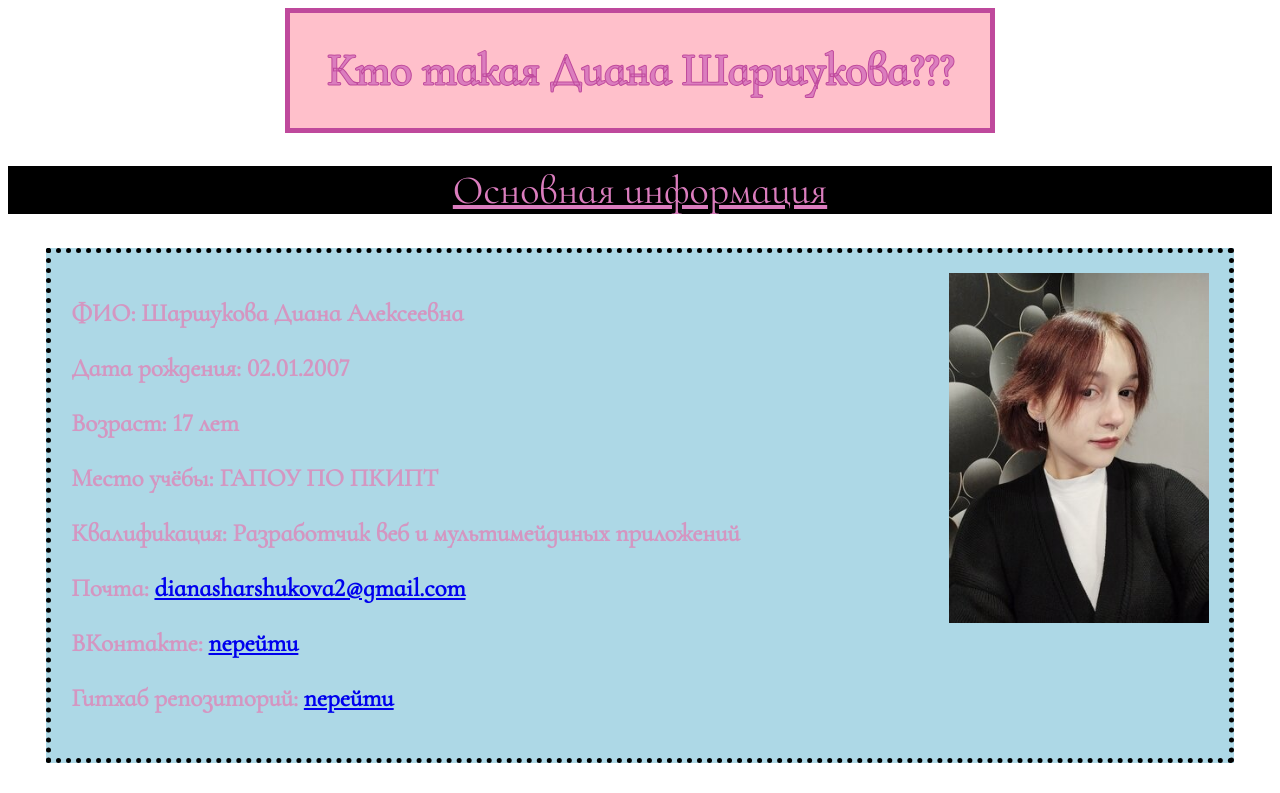
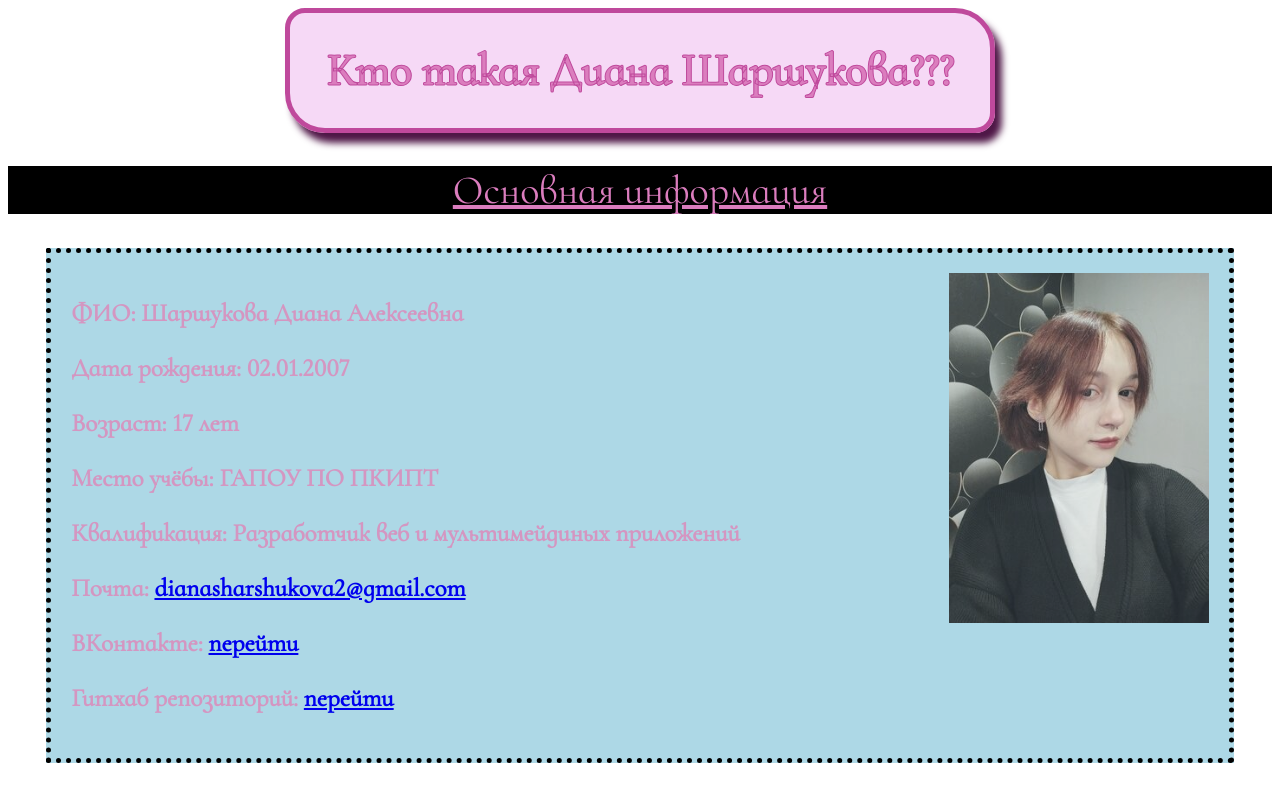
Before and after one commit to dezenyy25/Kak-to, a plain HTML site: page index.html in a window 1280 px wide. Shown: the top 793 px of the page. Drawn offline with Linux system fonts and the light colour scheme.

Commit message:
Add files via upload
изменён код в цсс

```diff
--- a/css/main.css
+++ b/css/main.css
@@ -23,10 +23,13 @@ p{
 }
 
 .first-div {
-	background:pink;
+	background: rgba(237,180,237,0.5);
 	border: 5px solid rgb(191, 73, 156);
 	width: 700px;
 	margin: auto;
+	border-radius: 20px 40px;
+	box-shadow: 7px 10px 7px rgba(79,23,71,1);
+	opacity: ;
 }
 .second-div {
 	background: lightblue;
@@ -58,3 +61,6 @@ p{
 	margin: 20px auto;
 	padding: 10px;
 }
+img {
+	opacity: 0.8;
+}
```
Also changed, not shown: 1 other file.
